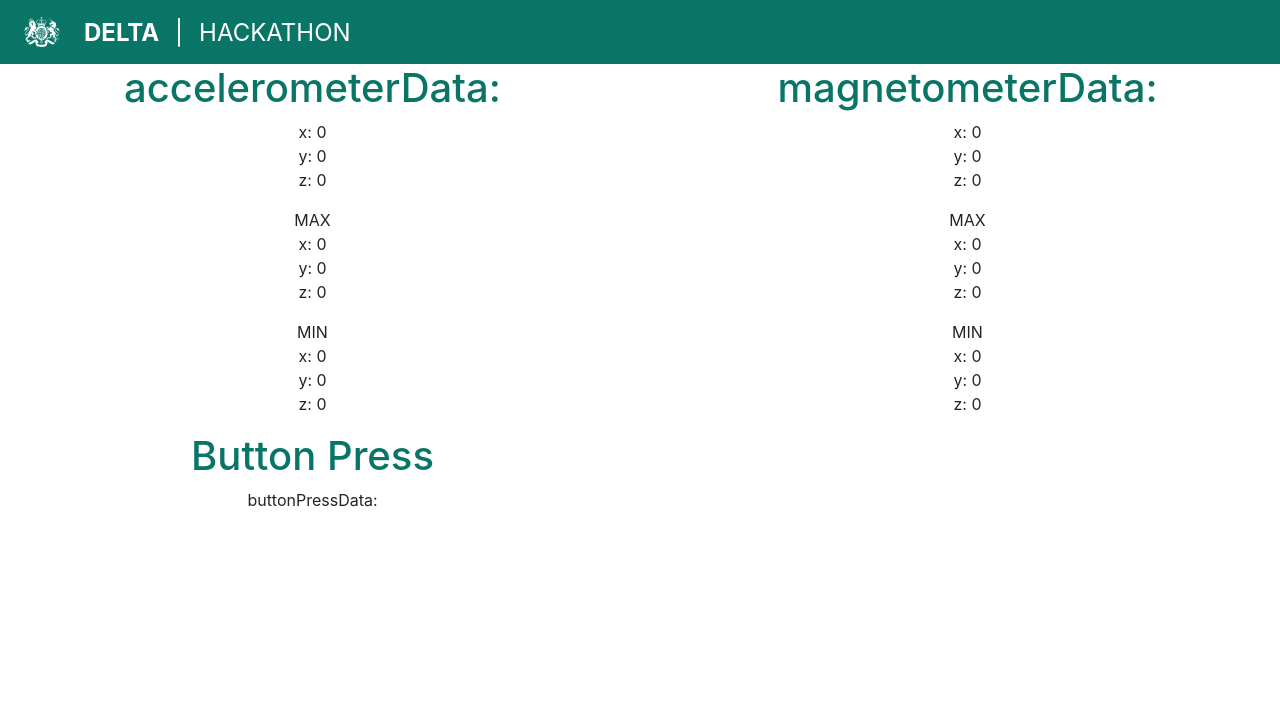
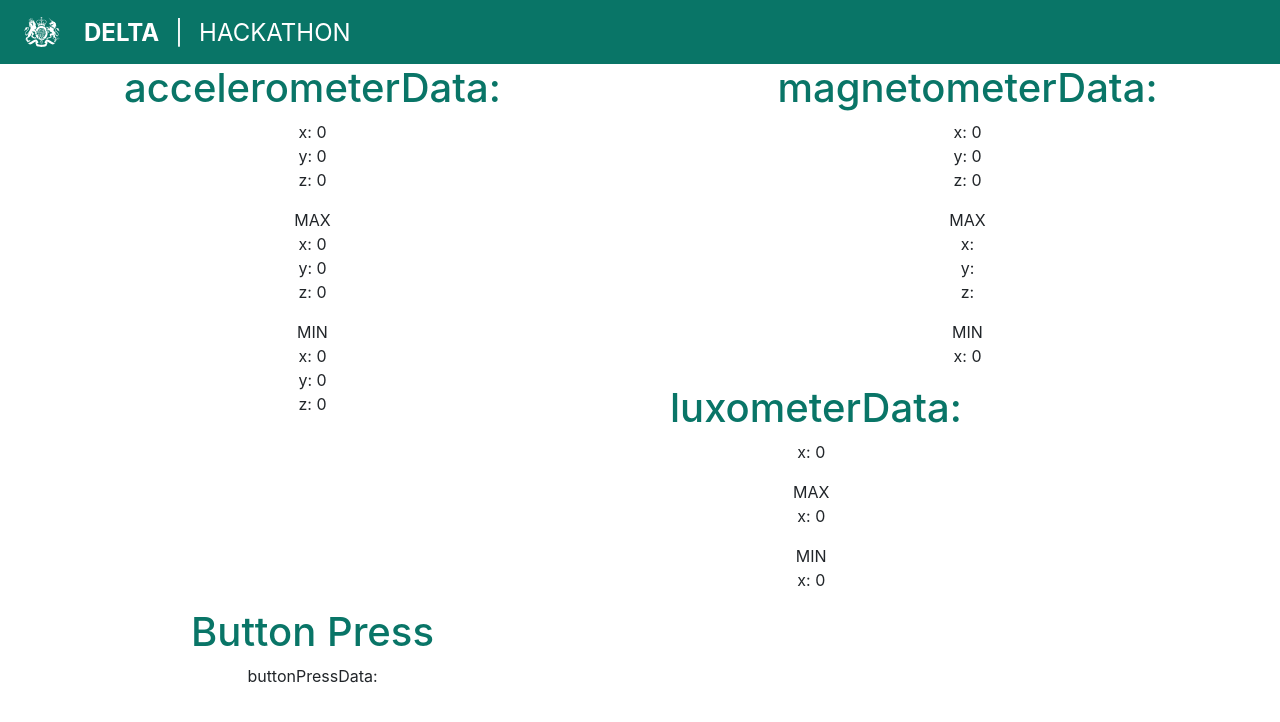
Before and after one commit to lewisjones2803/hackathon, a React (Create React App) app: page / in a window 1280 px wide. Shown: the top 722 px of the page. Built offline with nearby package versions, Linux system fonts and the light colour scheme; no server answers.

Commit message:
Luxometer changes

```diff
--- a/src/components/DataDisplay/DataDisplay.jsx
+++ b/src/components/DataDisplay/DataDisplay.jsx
@@ -1,6 +1,6 @@
 import React from 'react';
 import './DataDisplay.scss';
-import { subscribeAccelerometer, subscribeButtonPress, subscribeMagnetometer } from './socket';
+import { subscribeAccelerometer, subscribeButtonPress, subscribeMagnetometer, subscribeLuxometer } from './socket';
 
 class DataDisplay extends React.Component {
   constructor(props) {
@@ -43,6 +43,15 @@ class DataDisplay extends React.Component {
         x: 0,
         y: 0,
         z: 0
+      },
+      luxometerData: {
+        lux: 0
+      },
+      luxometerDataMax: {
+        lux: 0
+      },
+      luxometerDataMin: {
+        lux: 0
       }
     }
 
@@ -142,6 +151,33 @@ class DataDisplay extends React.Component {
       }
 
     });
+
+    subscribeLuxometer((data) => {
+      if (data.sensorId === this.players.PLAYER1){
+        // {}
+        let luxometerData = data;
+
+        luxometerData.lux *= 1;
+
+        let luxometerDataMax = this.state.luxometerDataMax;
+        let luxometerDataMin = this.state.luxometerDataMin;
+
+        if (luxometerData.lux > luxometerDataMax.lux){
+          luxometerDataMax.lux = luxometerData.lux;
+        }
+
+        if (luxometerData.lux < luxometerDataMin.lux){
+          luxometerDataMin.lux = luxometerData.lux;
+        }
+
+        this.setState({
+          luxometerData: data,
+          luxometerDataMax: luxometerDataMax,
+          luxometerDataMin: luxometerDataMin
+        });
+      }
+
+    });
   }
 
   render() {
@@ -177,16 +213,28 @@ class DataDisplay extends React.Component {
             </p>
             <p>
               MAX <br />
-              x: {this.state.magnetometerDataMax.x} <br />
-              y: {this.state.magnetometerDataMax.y} <br />
-              z: {this.state.magnetometerDataMax.z}
+              x: {this.state.luxometerDataMax.x} <br />
+              y: {this.state.luxometerDataMax.y} <br />
+              z: {this.state.luxometerDataMax.z}
             </p>
             <p>
               MIN <br />
-              x: {this.state.magnetometerDataMin.x} <br />
-              y: {this.state.magnetometerDataMin.y} <br />
-              z: {this.state.magnetometerDataMin.z}
+              x: {this.state.luxometerDataMin.lux} <br />
             </p>
+            <div className="col-sm-6">
+              <h1>luxometerData:</h1>
+              <p>
+                x: {this.state.luxometerData.lux} <br />
+              </p>
+              <p>
+                MAX <br />
+                x: {this.state.luxometerDataMax.lux} <br />
+              </p>
+              <p>
+                MIN <br />
+                x: {this.state.luxometerDataMin.lux} <br />
+              </p>
+            </div>
           </div>
         </div>
         <div className="row">
--- a/src/components/DataDisplay/socket.js
+++ b/src/components/DataDisplay/socket.js
@@ -13,8 +13,13 @@ function subscribeMagnetometer(cb) {
   socket.on('MAGNETOMETER_CHANGE', cb);
 }
 
+function subscribeLuxometer(cb) {
+  socket.on('LUXOMETER_CHANGE', cb);
+}
+
 export {
   subscribeAccelerometer,
   subscribeButtonPress,
-  subscribeMagnetometer
+  subscribeMagnetometer,
+  subscribeLuxometer
 };
```
